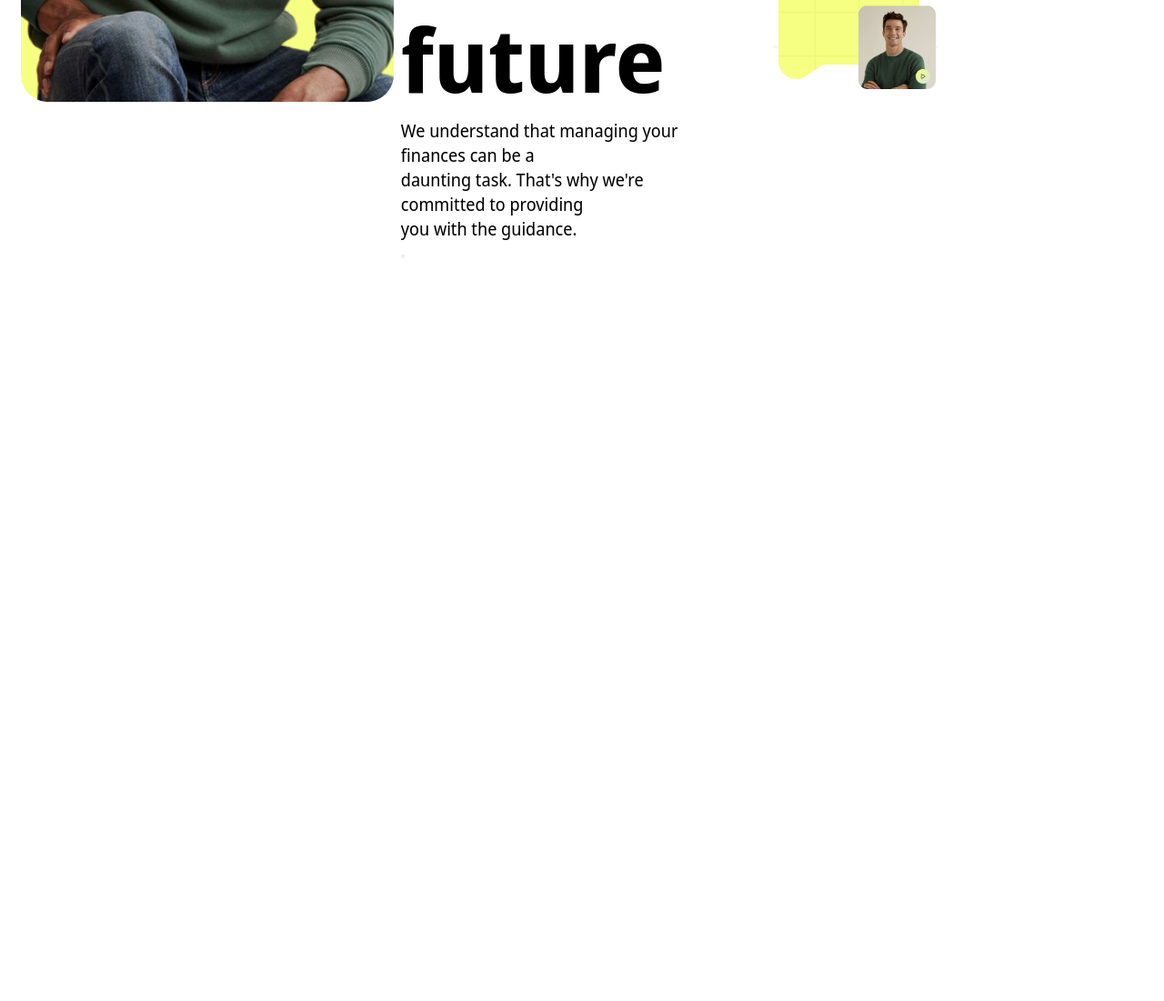
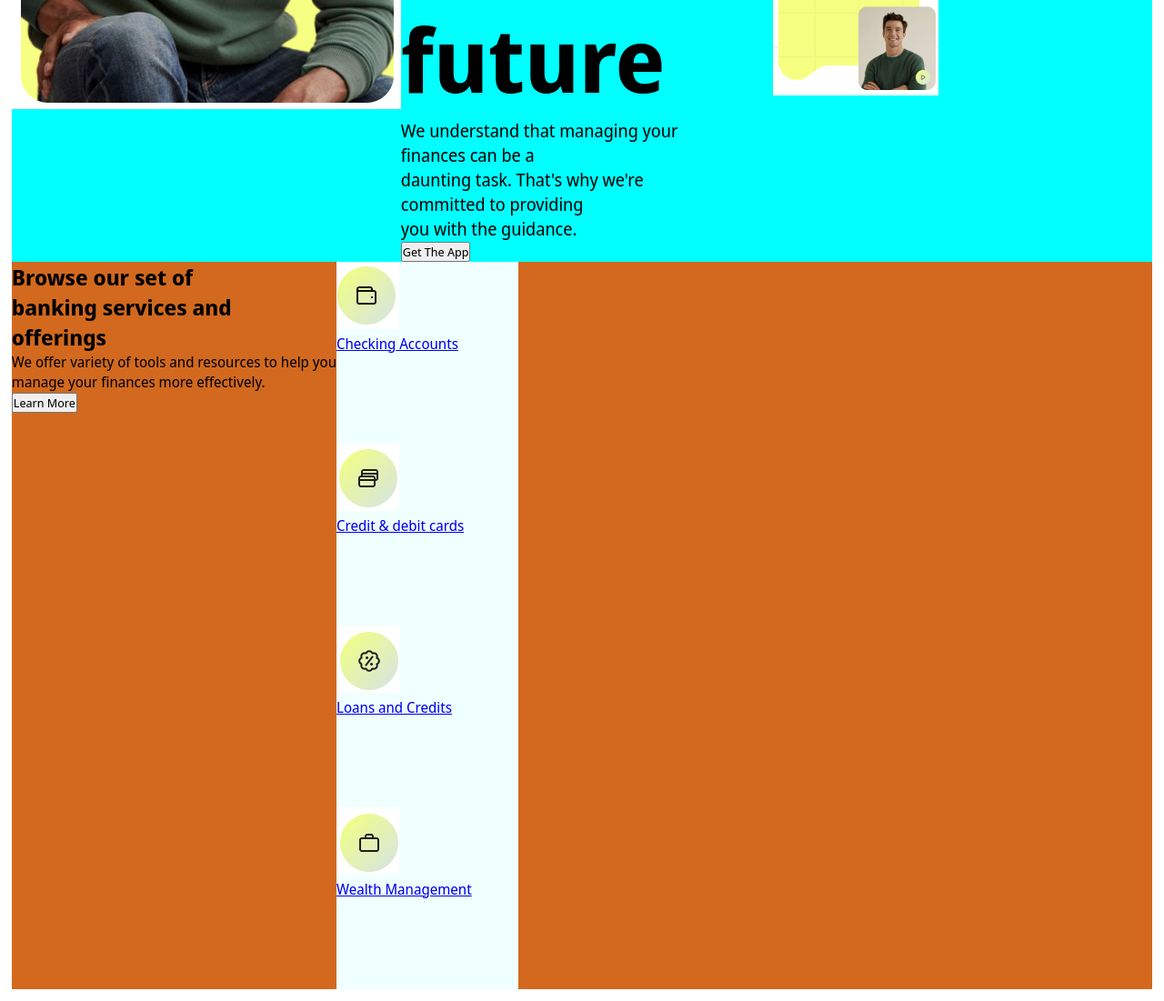
Before and after one commit to RezaJaliani/OneBankProject, a plain HTML site: page index.html in a window 1280 px wide. Shown: the part 817-1918 px from the top of the page at 91% size. Before the commit the page ends 1117 px from the top, so only its background shows below. Drawn offline with Linux system fonts and the light colour scheme.

Commit message:
First step of page2

```diff
--- a/Styles/style.css
+++ b/Styles/style.css
@@ -46,6 +46,7 @@ nav ul li{
 }
 #firstPage{
     display: flex;
+    background-color: aqua;
 }
 #firstPage div{
     margin: auto;
@@ -64,3 +65,12 @@ nav ul li{
     padding: 4em;
     display: block;
 }
+#secondPage{
+    display: flex;
+    background-color: chocolate;
+}
+#secondPage div div{
+    width: 200px;
+    height: 200px;
+    background-color: azure;
+}
--- a/index.html
+++ b/index.html
@@ -24,6 +24,7 @@
     </header>
     <main>
         <hr id="topLine">
+        <!-- Page 1 -->
         <div id="firstPage">
             <div>
                 <img src="Images/p1p1.png" alt="Smiling Customer">
@@ -31,13 +32,27 @@
             <div>
                 <h1 id="titrPage1">Meet the<br>credit card of<br>the future</h1>
                 <p id="passagePage1">We understand that managing your finances can be a<br>daunting task. That's why we're committed to providing<br>you with the guidance.</p>
-                <button></button>
+                <button>Get The App</button>
             </div>
             <div>
                 <img id="imgp1p2" src="Images/p1p2.png" alt="SimCard">
                 <img id="imgp1p3" src="Images/p1p3.png" alt="Statistics">
             </div>
         </div>
+        <!-- Page 2 -->
+        <div id="secondPage">
+            <div>
+                <h2>Browse our set of<br>banking services and<br>offerings</h2>
+                <p>We offer variety of tools and resources to help you<br>manage your finances more effectively.</p>
+                <button>Learn More</button>
+            </div>
+            <div>
+                <a href="#"><div id="secondPageBox1"><img src="Images/p2p1.png" alt="Checking Accounts"><p>Checking Accounts</p></div></a>
+                <a href="#"><div id="secondPageBox2"><img src="Images/p2p2.png" alt="Credit & debit cards"><p>Credit & debit cards</p></div></a>
+                <a href="#"><div id="secondPageBox3"><img src="Images/p2p3.png" alt="Loans and Credits"><p>Loans and Credits</p></div></a>
+                <a href="#"><div id="secondPageBox4"><img src="Images/p2p4.png" alt="Wealth Management"><p>Wealth Management</p></div></a>
+            </div>
+        </div>
     </main>
 </body>
 </html>
```
Also changed, not shown: Images/p2p1.png (renamed from Images/Clipboard - November 11, 2023 2_46 PM.png), Images/p2p2.png (renamed from Images/Clipboard - November 11, 2023 2_46 PM (1).png), Images/p2p3.png (renamed from Images/Clipboard - November 11, 2023 2_46 PM (2).png), Images/p2p4.png (renamed from Images/Clipboard - November 11, 2023 2_47 PM.png).
